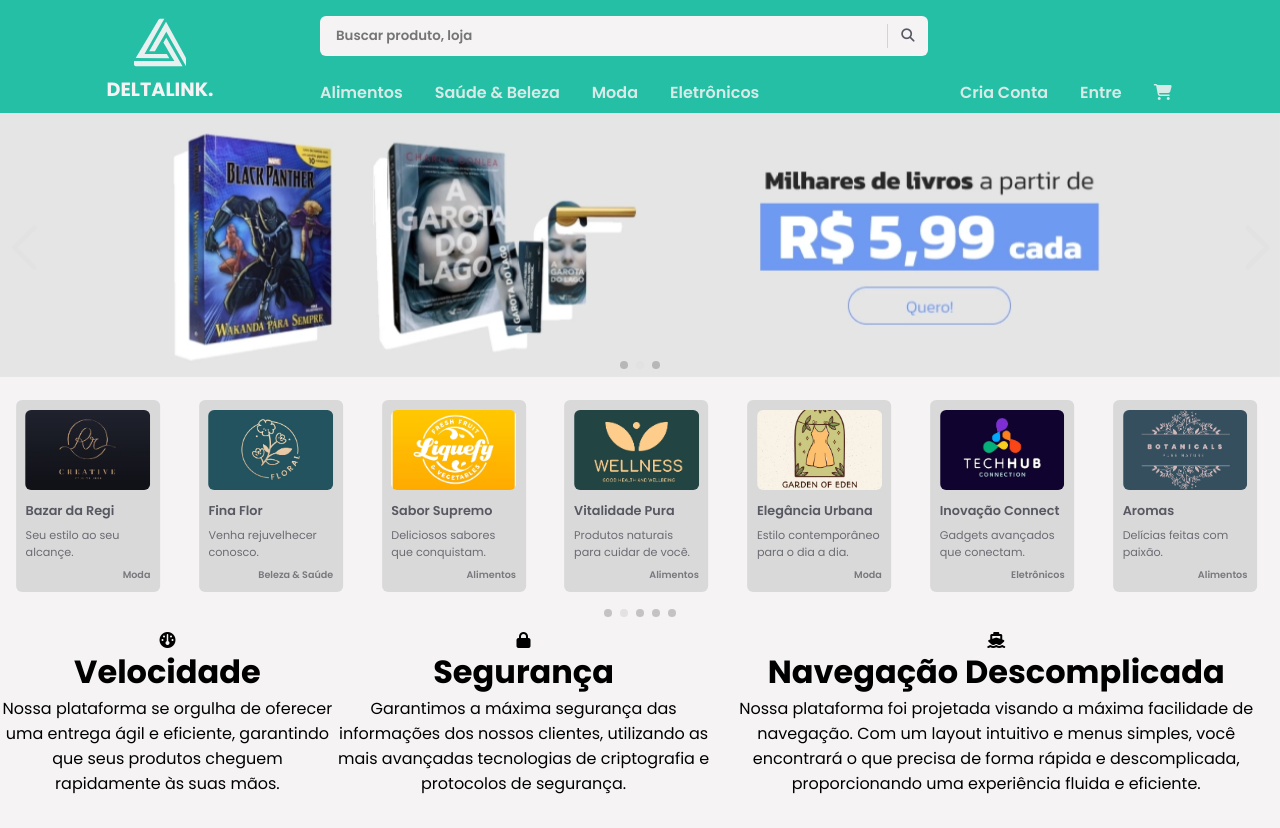
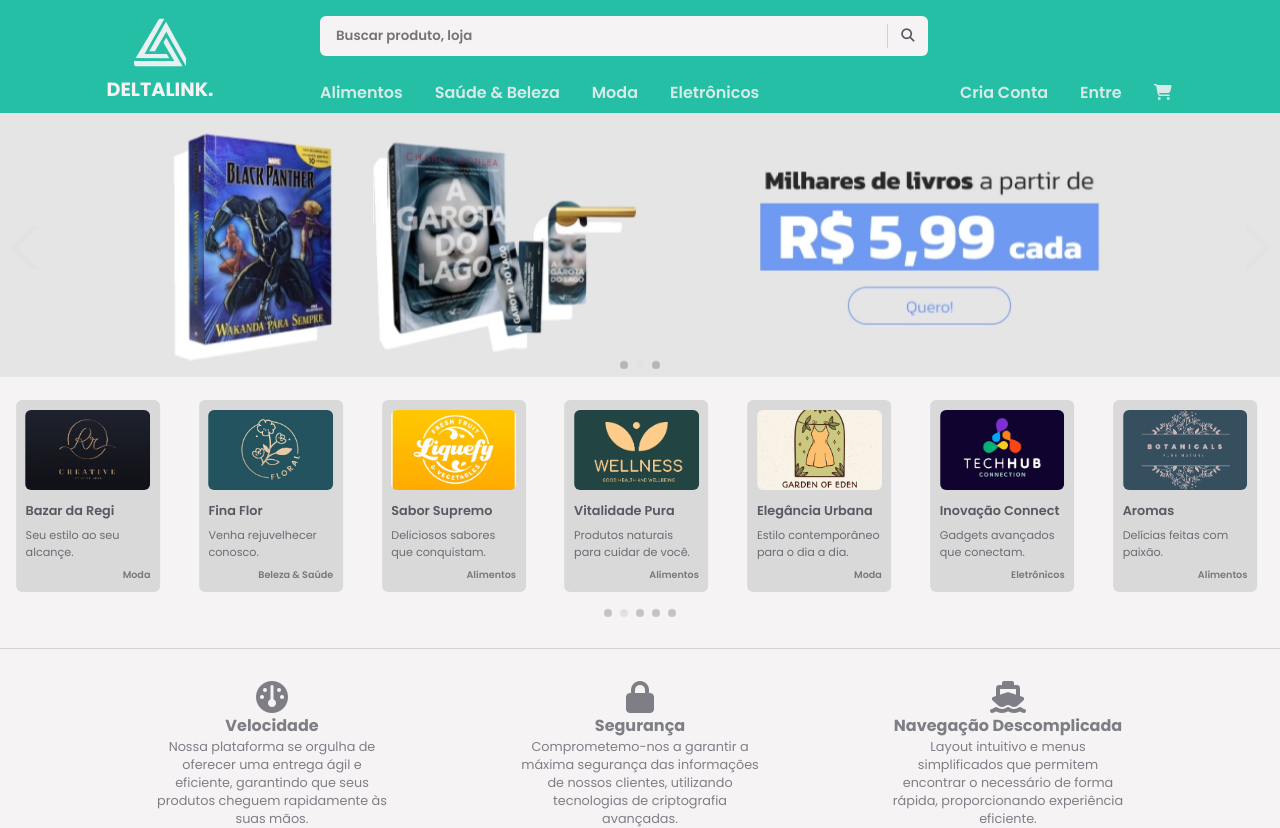
Before and after one commit to Deltalink-Inc/deltalink-web, a React (Vite) app: page / in a window 1280 px wide. Before the commit the page ends 800 px from the top, so only its background shows below. Built offline with nearby package versions, Linux system fonts and the light colour scheme.

Commit message:
feat: highlights ready

```diff
--- a/src/components/Highlights/Highlights.tsx
+++ b/src/components/Highlights/Highlights.tsx
@@ -1,37 +1,34 @@
 import React from "react";
 
-import { MainContainer } from "./style";
+import { MainContainer, Box, Icon, Title, Details } from "./styles";
 
 export function Highlights() {
   return (
     <MainContainer>
-      <div>
-        <i className="fa-solid fa-gauge"></i>
-        <h1>Velocidade</h1>
-        <p>
+      <Box>
+        <Icon className="fa-solid fa-gauge"></Icon>
+        <Title>Velocidade</Title>
+        <Details>
           Nossa plataforma se orgulha de oferecer uma entrega ágil e eficiente,
           garantindo que seus produtos cheguem rapidamente às suas mãos.
-        </p>
-      </div>
-      <div>
-        <i className="fa-solid fa-lock"></i>
-        <h1>Segurança</h1>
-        <p>
-          Garantimos a máxima segurança das informações dos nossos clientes,
-          utilizando as mais avançadas tecnologias de criptografia e protocolos
-          de segurança.
-        </p>
-      </div>
-      <div>
-        <i className="fa-solid fa-ship"></i>
-        <h1>Navegação Descomplicada</h1>
-        <p>
-          Nossa plataforma foi projetada visando a máxima facilidade de
-          navegação. Com um layout intuitivo e menus simples, você encontrará o
-          que precisa de forma rápida e descomplicada, proporcionando uma
-          experiência fluida e eficiente.
-        </p>
-      </div>
+        </Details>
+      </Box>
+      <Box>
+        <Icon className="fa-solid fa-lock"></Icon>
+        <Title>Segurança</Title>
+        <Details>
+          Comprometemo-nos a garantir a máxima segurança das informações de
+          nossos clientes, utilizando tecnologias de criptografia avançadas.
+        </Details>
+      </Box>
+      <Box>
+        <Icon className="fa-solid fa-ship"></Icon>
+        <Title>Navegação Descomplicada</Title>
+        <Details>
+          Layout intuitivo e menus simplificados que permitem encontrar o
+          necessário de forma rápida, proporcionando experiência eficiente.
+        </Details>
+      </Box>
     </MainContainer>
   );
 }
--- a/src/components/Highlights/style.js
+++ /dev/null
@@ -1,14 +0,0 @@
-import styled from "styled-components";
-
-export const MainContainer = styled.div`
-  display: flex;
-  flex-direction: row;
-  align-items: center;
-
-  > div {
-    display: flex;
-    flex-direction: column;
-    align-items: center;
-    text-align: center;
-  }
-`;
--- /dev/null
+++ b/src/components/Highlights/styles.js
@@ -0,0 +1,43 @@
+import styled from "styled-components";
+import { palette } from "../../helpers/ColorPalette";
+
+export const MainContainer = styled.div`
+  margin-top: 1rem;
+  padding-top: 2rem;
+
+  display: flex;
+  flex-direction: row;
+  align-items: center;
+  justify-content: center;
+  gap: 8rem;
+
+  border-top: 1px solid ${palette().timberwolf};
+`;
+
+export const Box = styled.div`
+  display: flex;
+  flex-direction: column;
+  align-items: center;
+`;
+
+export const Icon = styled.i`
+  font-size: 2rem;
+  opacity: 75%;
+  color: ${palette().davysGray};
+`;
+
+export const Title = styled.h1`
+  font-size: 1rem;
+  opacity: 75%;
+  color: ${palette().davysGray};
+`;
+
+export const Details = styled.p`
+  width: 15rem;
+
+  font-size: 0.8rem;
+  text-align: center;
+
+  opacity: 75%;
+  color: ${palette().davysGray};
+`;
```
